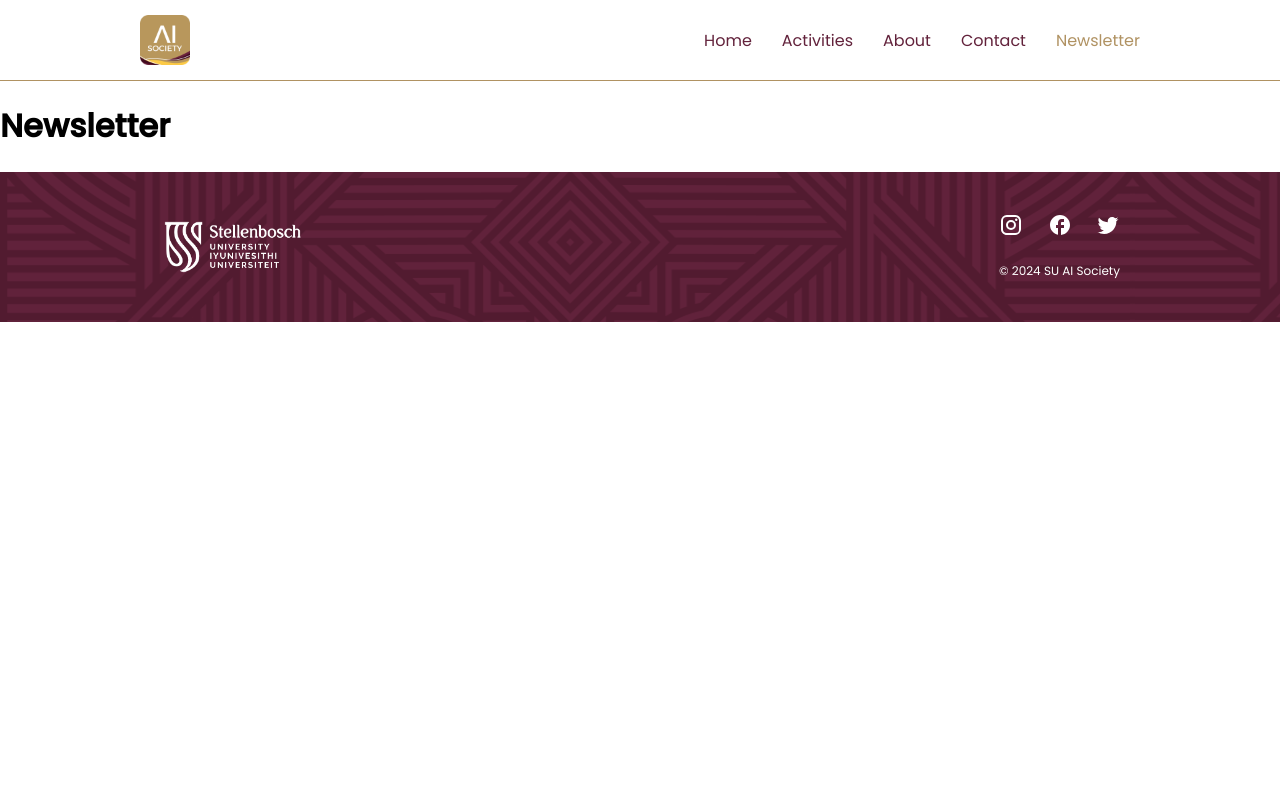
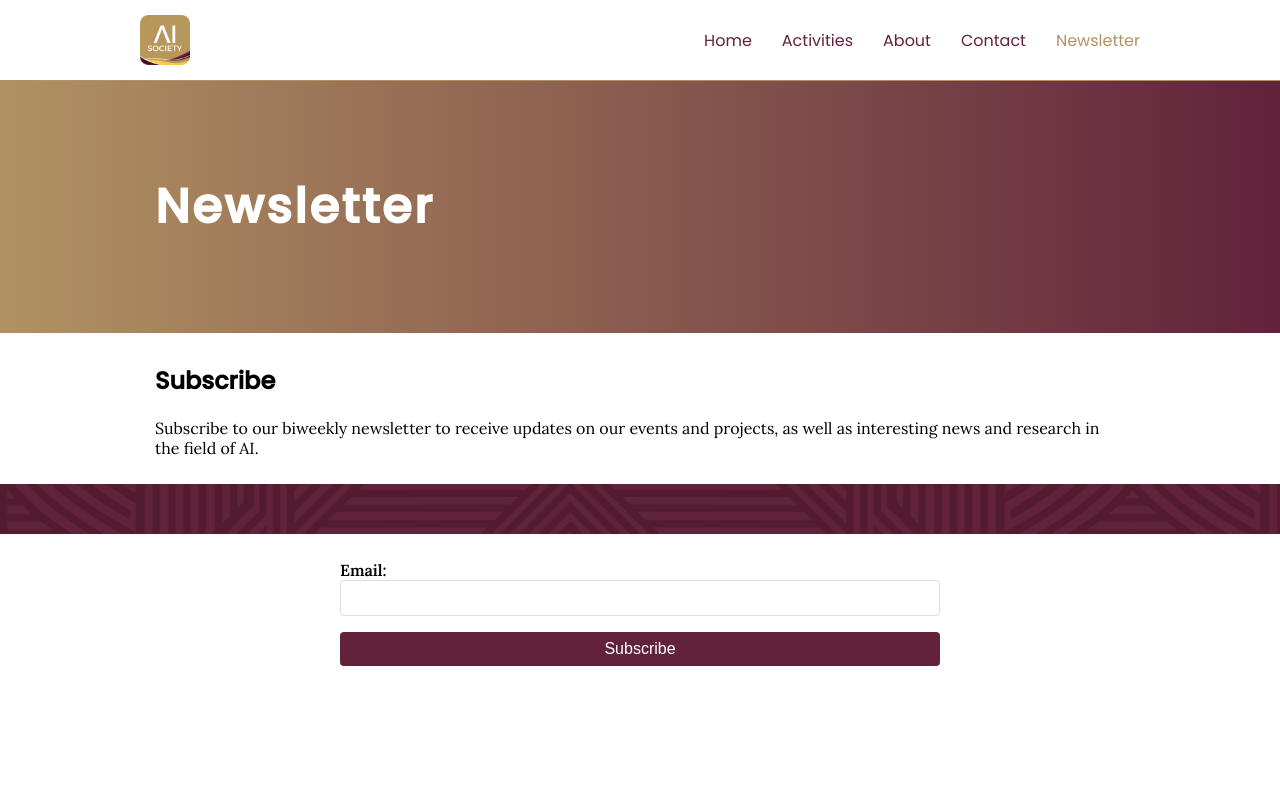
Before and after one commit to NurSalaam/su_ai, a React (Create React App) app: page /newsletter in a window 1280 px wide. Shown: the top 800 px of the page. Built offline with nearby package versions, Linux system fonts and the light colour scheme.

Commit message:
Complete Newsletter page

```diff
--- /dev/null
+++ b/src/features/Newsletter/components/newsletter.tsx
@@ -0,0 +1,71 @@
+import React, { FC, useReducer } from "react";
+import { initialState, reducer } from "../../Contact/form-reducer";
+import Content from "../../../components/content";
+import Hero from "../../../components/Hero";
+import Divider from "../../../components/divider";
+
+const Newsletter: FC = () => {
+  const [state, dispatch] = useReducer(reducer, initialState);
+  const [formSubmitted, setFormSubmitted] = React.useState(false);
+
+  const onChange = (e: React.ChangeEvent<HTMLInputElement>) => {
+    dispatch({ field: e.target.name, value: e.target.value });
+  };
+
+  const { email, errors } = state;
+
+  const isFormValid = errors.email === "" && email !== "";
+
+  const onSubmit = (e: React.FormEvent) => {
+    e.preventDefault();
+    if (isFormValid) {
+      setFormSubmitted(true);
+    }
+  };
+
+  return (
+    <section id="description" style={{ minHeight: "100vh", paddingTop: 0 }}>
+      <Hero title="Newsletter" />
+      <div style={{ margin: "0 auto" }}>
+        <Content>
+          <h1>Subscribe</h1>
+          <p>
+            Subscribe to our biweekly newsletter to receive updates on our
+            events and projects, as well as interesting news and research in the
+            field of AI.
+          </p>
+        </Content>
+        <Divider height="50px" />
+        <div style={{ marginTop: "1rem" }}>
+          <Content>
+            {formSubmitted ? (
+              <p>Thanks for subscribing to our newsletter!</p>
+            ) : (
+              <form
+                onSubmit={onSubmit}
+                style={{ margin: "0 auto", maxWidth: "600px" }}
+              >
+                <label>
+                  Email:
+                  <input
+                    type="email"
+                    name="email"
+                    value={email}
+                    onChange={onChange}
+                    className={errors.email ? "error" : ""}
+                  />
+                  {errors.email && (
+                    <p className="error-message">{errors.email}</p>
+                  )}
+                </label>
+                <button type="submit">Subscribe</button>
+              </form>
+            )}
+          </Content>
+        </div>
+      </div>
+    </section>
+  );
+};
+
+export default Newsletter;
--- /dev/null
+++ b/src/features/Newsletter/index.ts
@@ -0,0 +1,3 @@
+import Newsletter from "./components/newsletter";
+
+export default Newsletter;
--- a/src/router/router.tsx
+++ b/src/router/router.tsx
@@ -5,6 +5,7 @@ import Home from "../features/Home";
 import Activities from "../features/Activities";
 import About from "../features/About";
 import Contact from "../features/Contact";
+import Newsletter from "../features/Newsletter";
 
 export const router = createBrowserRouter([
   {
@@ -22,7 +23,7 @@ export const router = createBrowserRouter([
       },
       {
         path: pages.newsletter.path,
-        element: <h1>Newsletter</h1>,
+        element: <Newsletter />,
       },
       {
         path: pages.activities.path,
```
